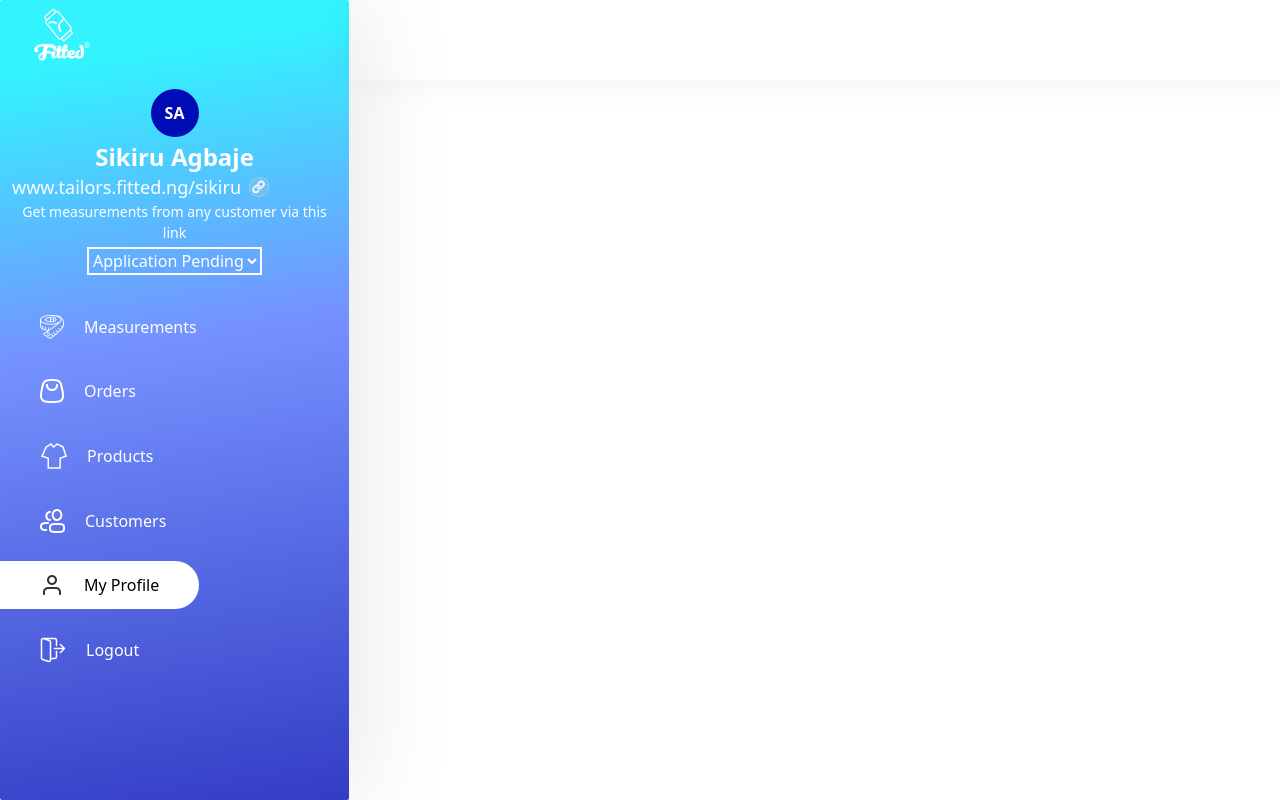
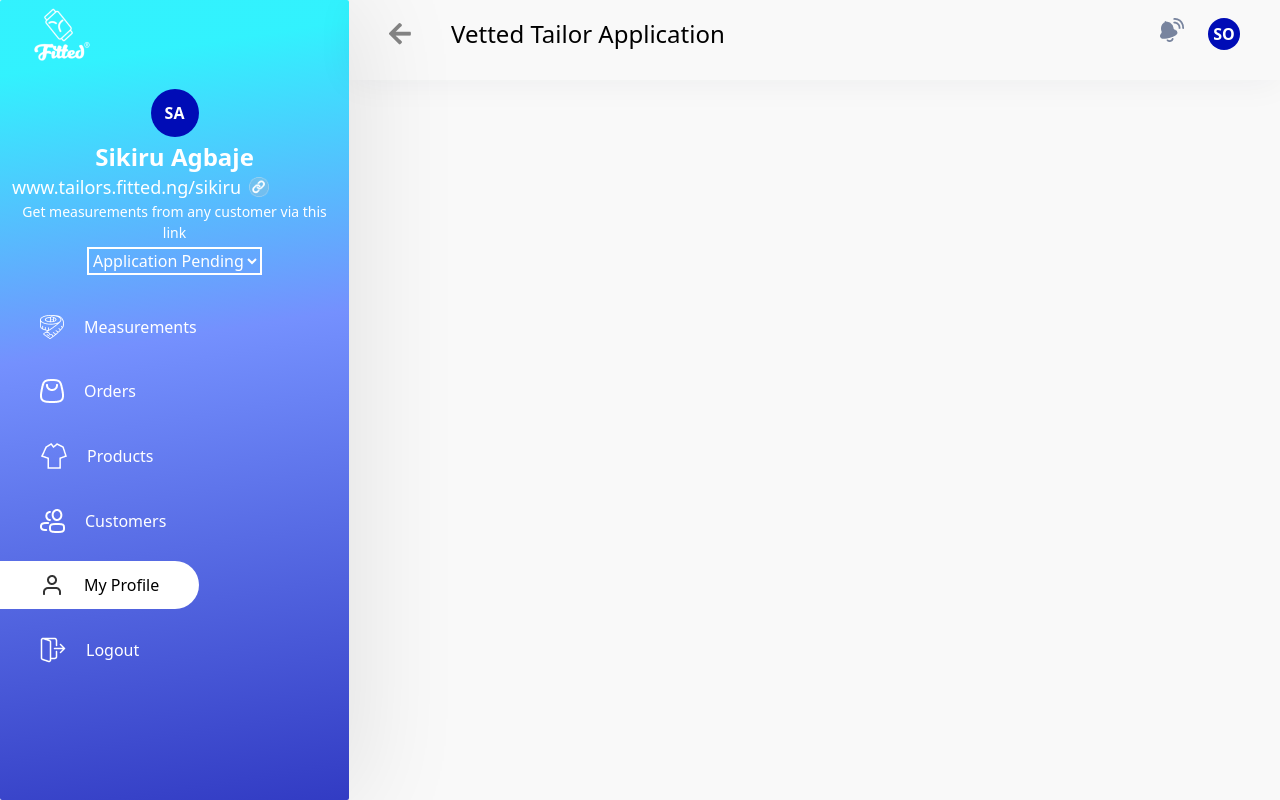
Before and after one commit to 722sofiaameh/vettedTailorApp, a React (Vite) app: page / in a window 1280 px wide. Built offline with nearby package versions, Linux system fonts and the light colour scheme.

Commit message:
created header function

```diff
--- a/src/App.jsx
+++ b/src/App.jsx
@@ -3,13 +3,15 @@
 import { BrowserRouter, Routes, Route } from "react-router-dom";
 import Navbar from "./components/navbar";
 import Home from "./components/home";
-
+import Profile from "./components/profile"
 function App() {
   return (
     <>
       <BrowserRouter>
         <Routes>
           <Route path="/" element={<Home />} />
+          <Route path="/profile" element={<Profile/>} />
+
         </Routes>
       </BrowserRouter>
     </>
--- a/src/components/header.jsx
+++ b/src/components/header.jsx
@@ -1,9 +1,22 @@
 import React from 'react'
+import Back from '../assets/images/back.png'
+import Notification from '../assets/images/Notification.png'
 
 export default function Header() {
   return (
-    <div className='headerStyle  w-[100vw] h-20 text-white'>
-
+    <div className='headerStyle bg--white  h-20 text-white'>
+      <div className='flex pt-4 justify-between pl-10 pr-10 items-center'>
+        <div className='flex justify-between items-center gap-10'>
+          <img src={Back}/>
+          <h1 className='text-black font-medium text-[24px] '>Vetted Tailor Application</h1>
+        </div>
+       <div className='flex justify-between items-center gap-4'>
+        <img src={Notification}/>
+        <div className="bg-blue w-2 h-2 flex justify-center items-center rounded-full p-4 text-white font-bold">
+                        SO
+                    </div>
+        </div>
+      </div>
     </div>
   )
 }
--- a/src/components/home.jsx
+++ b/src/components/home.jsx
@@ -6,7 +6,7 @@ import Header from "./header";
 export default function Home() {
   return (
     <>
-      <div className="overflow-hidden h-[100vh] ">
+      <div className="overflow-hidden h-[100vh] bg-gray">
         <div className="grid grid-cols-11">
           <div className="col-span-3 min-h-screen">
             <Navbar />
--- a/src/components/profile.jsx
+++ b/src/components/profile.jsx
@@ -2,8 +2,11 @@ import React from 'react'
 
 export default function Profile() {
   return (
-    <div>
-
+    <div className='bg-white w-1/2 h-40'>
+      <div className='text-center'>
+        <h1 className='text-darkGray text-[24px] font-bold'>Vetted Tailor Application</h1>
+        <p className='text-darkGray text-[14px] font-light'>One step closer to the goal! please provide us with your Bank details with which you will be recieving payment.</p>
+      </div>
     </div>
   )
 }
--- a/tailwind.config.js
+++ b/tailwind.config.js
@@ -12,7 +12,9 @@ export default {
       colors:{
         bgColor:'var(--grad, linear-gradient(171deg, rgba(0, 240, 255, 0.80) 8.85%, rgba(83, 118, 255, 0.80) 42.71%, rgba(0, 12, 182, 0.80) 100%))',
         textGray:'var(--gray-2, #4F4F4F)',
-        blue:'#000CB6'
+        blue:'#000CB6',
+        gray:'#F9F9F9',
+        darkGray:'#212135'
 
       }
     },
```
Also changed, not shown: src/assets/images/Notification.png (renamed from src/assets/images/Notification 2.png).
